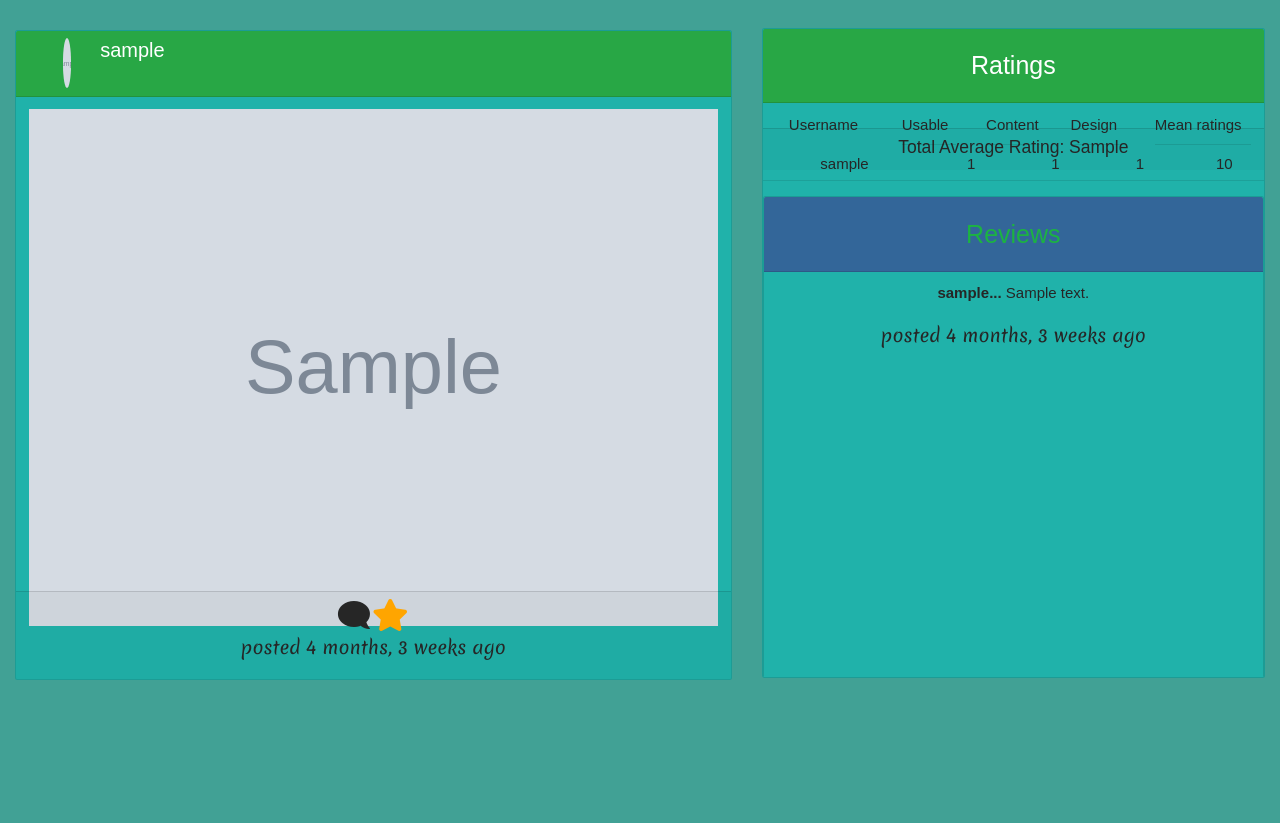
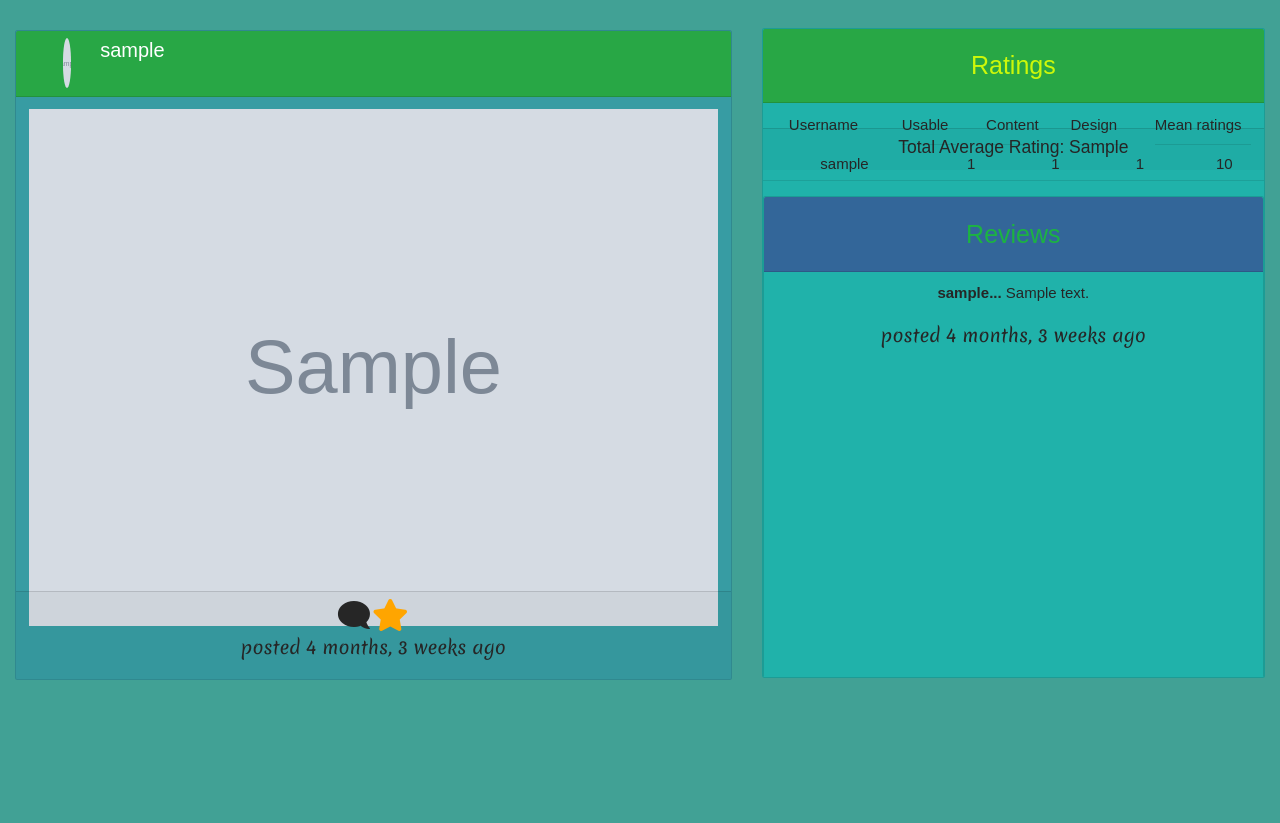
Before and after one commit to rmautia/project-api, a Django app: template rate/templates/review.html in a window 1280 px wide. Shown: the part 67-890 px from the top of the page. Run offline with Django 3.2, Linux system fonts and the light colour scheme; tables that the repository leaves empty hold one stand-in row (values such as "Sample post"); the template is opened without the code that fills it: values that come from a table or form of the project are taken from there, most other values are stand-ins (such as "Sample title", 1, 10 or a date in 2020); grey boxes marked "Sample" are stand-in pictures; parts of the project's set-up code (start-up, migrations or seed data) failed here and were passed over; some libraries are stand-ins or nearby versions; some web fonts are replaced.

```diff
--- a/rate/templates/rate.html
+++ b/rate/templates/rate.html
@@ -37,7 +37,7 @@
     </div>
 
     <div class="col-md-5">
-      <div style="background-color: rgba(255, 255, 255, 0.9); padding: 5%;">
+      <div style="background-color: rgba(145, 65, 165, 0.9); padding: 5%;">
         <div class="body text-center">
           {% if message %}
             <p> {{message}} </p>
--- a/rate/templates/review.html
+++ b/rate/templates/review.html
@@ -5,7 +5,7 @@
   <div class="row">
     <div class="col-md-7">
       <div class="">
-             <div id="card" class="card" style="background-color: lightseagreen;">
+             <div id="card" class="card" style="background-color: rgb(55, 156, 163);">
                <div class="card-header bg-success">
                  <div class="row">
          					<div class="profile-image">
@@ -40,7 +40,7 @@
     <div class="col-md-5">
       <div id="card" class="card" style="background-color: lightseagreen;">
         <div class="card-header bg-success">
-          <h1 style="margin: 3%; text-align: center;color:white;">Ratings</h1>
+          <h1 style="margin: 3%; text-align: center;color:rgb(204, 248, 10);">Ratings</h1>
         </div>
         <div class="card-body">
           <div class="row">
```
